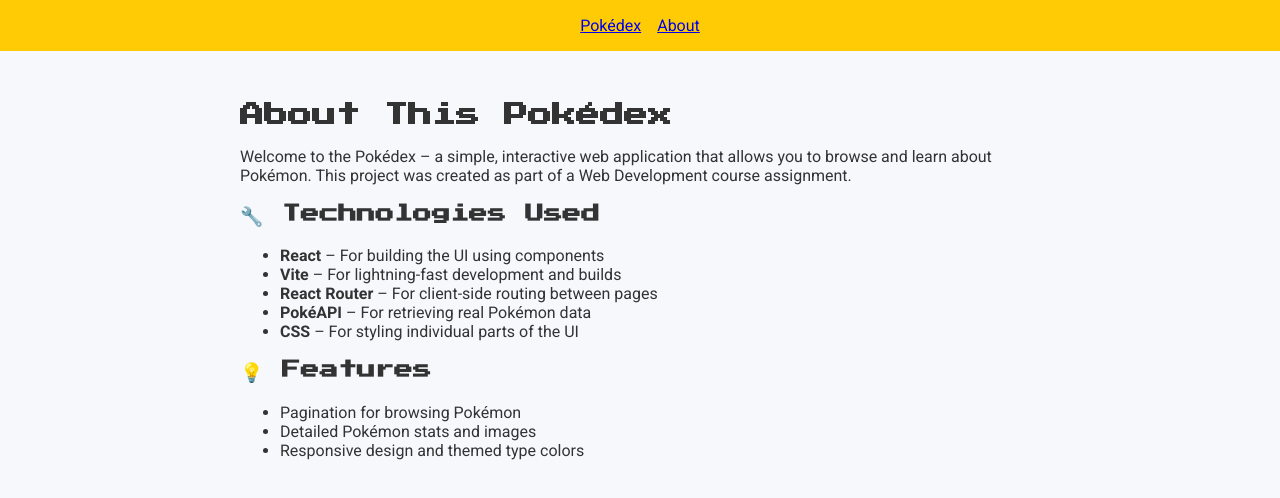
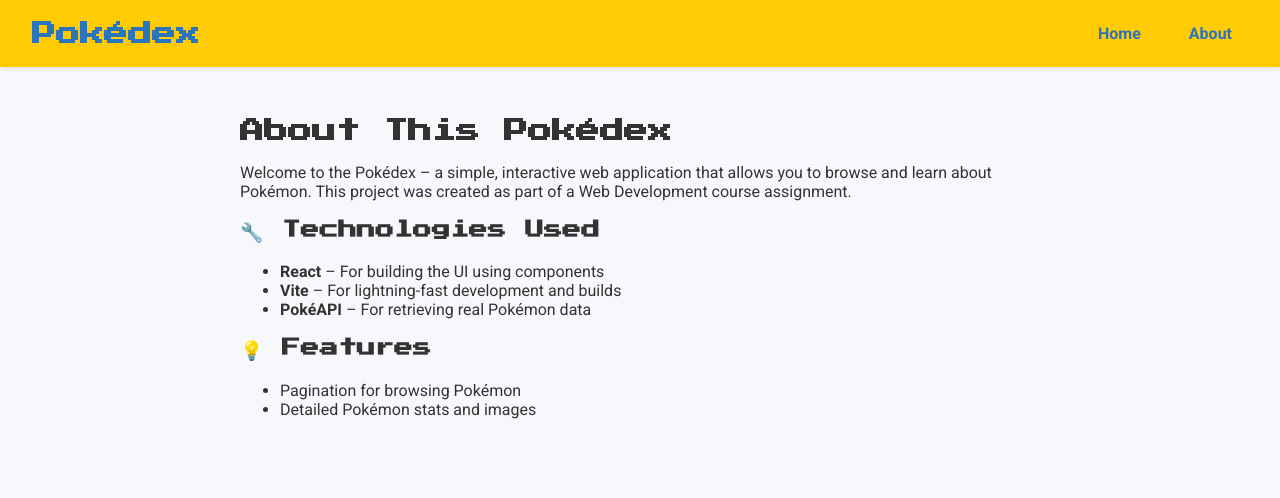
Before and after one commit to bibek344326-viaSTE/pokedex, a React (Vite) app: page /#/about in a window 1280 px wide. Shown: the top 498 px of the page. Built offline with nearby package versions, Linux system fonts and the light colour scheme.

Commit message:
minor updates in navbar

```diff
--- a/src/App.jsx
+++ b/src/App.jsx
@@ -3,12 +3,32 @@ import { Link, Outlet } from 'react-router-dom';
 
 const App = () => (
   <>
-    <nav style={{ padding: '1rem', backgroundColor: '#ffcb05', textAlign: 'center' }}>
-      <Link to="/" style={{ marginRight: '1rem' }}>Pokédex</Link>
-      <Link to="/about">About</Link>
+    <nav style={{
+      padding: '1rem 2rem',
+      backgroundColor: '#ffcb05',
+      display: 'flex',
+      justifyContent: 'space-between',
+      alignItems: 'center',
+      boxShadow: '0 2px 4px rgba(0, 0, 0, 0.1)'
+    }}>
+      <h1 style={{ margin: 0, fontSize: '1.5rem', color: '#2a75bb' }}>Pokédex</h1>
+      <div style={{ display: 'flex', gap: '1rem' }}>
+        <Link to="/" style={linkStyle}>Home</Link>
+        <Link to="/about" style={linkStyle}>About</Link>
+      </div>
     </nav>
     <Outlet />
   </>
 );
 
+const linkStyle = {
+  textDecoration: 'none',
+  color: '#2a75bb',
+  fontWeight: 'bold',
+  fontSize: '1rem',
+  padding: '0.5rem 1rem',
+  borderRadius: '8px',
+  transition: 'background-color 0.3s',
+};
+
 export default App;
--- a/src/pages/About.jsx
+++ b/src/pages/About.jsx
@@ -12,16 +12,13 @@ const About = () => (
     <ul>
       <li><strong>React</strong> – For building the UI using components</li>
       <li><strong>Vite</strong> – For lightning-fast development and builds</li>
-      <li><strong>React Router</strong> – For client-side routing between pages</li>
       <li><strong>PokéAPI</strong> – For retrieving real Pokémon data</li>
-      <li><strong>CSS</strong> – For styling individual parts of the UI</li>
     </ul>
 
     <h3>💡 Features</h3>
     <ul>
       <li>Pagination for browsing Pokémon</li>
       <li>Detailed Pokémon stats and images</li>
-      <li>Responsive design and themed type colors</li>
     </ul>
   </div>
 );
```
